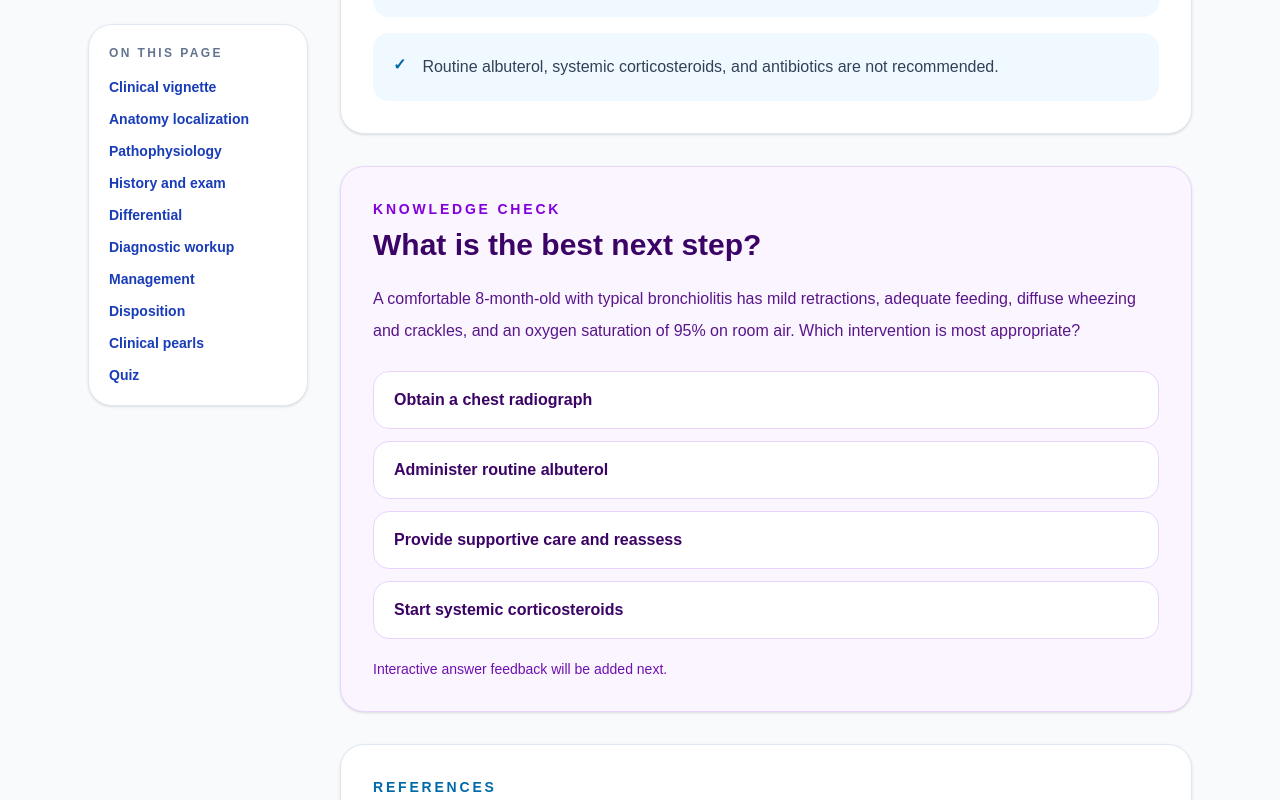
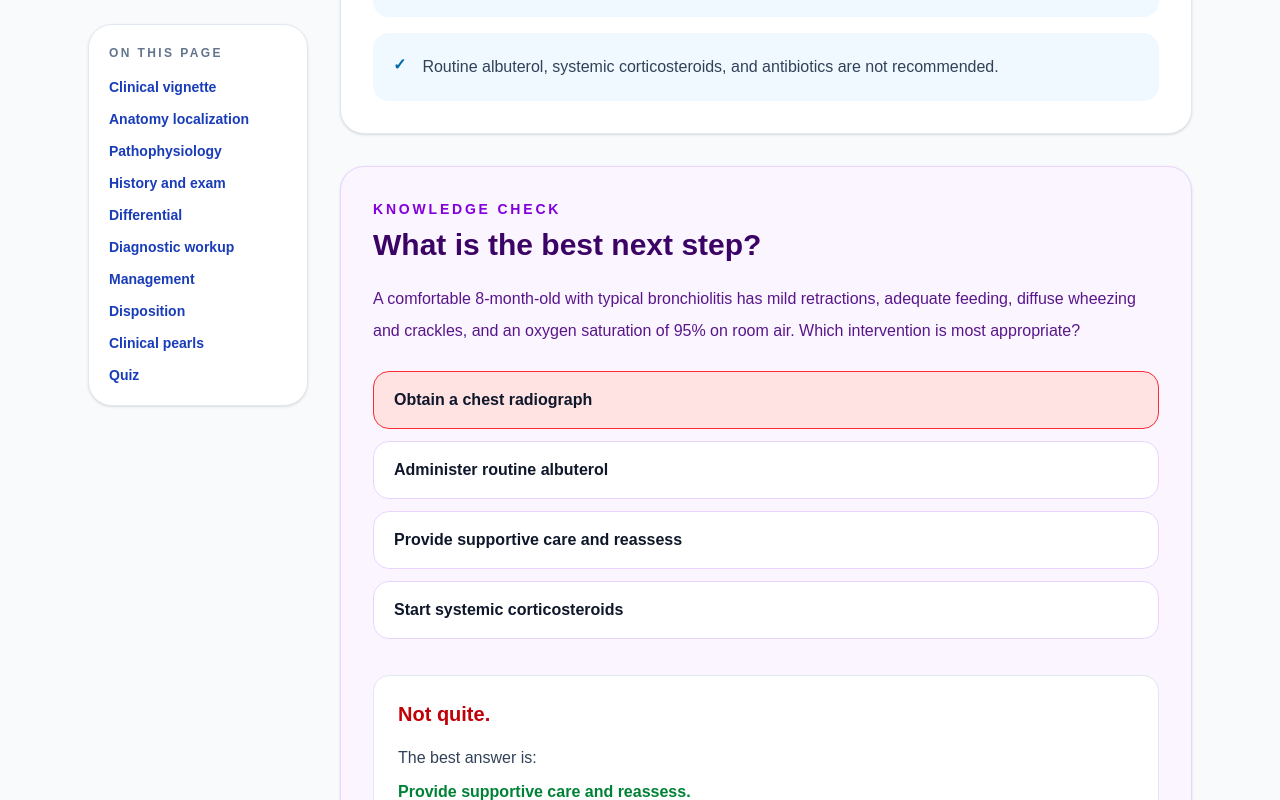
Before and after one commit to ChrisDobbinsMD/Pediatlas, a Next.js app: page /respiratory/lower-airway/bronchiolitis in a window 1280 px wide. Both pictures are taken after a click on the button "Obtain a chest radiograph". Shown: the part 5517-6317 px from the top of the page. Built offline with nearby package versions, Linux system fonts and the light colour scheme.

Commit message:
Created interactive bronchiolitis learning module

```diff
--- a/src/app/respiratory/lower-airway/bronchiolitis/page.tsx
+++ b/src/app/respiratory/lower-airway/bronchiolitis/page.tsx
@@ -1,3 +1,6 @@
+"use client";
+
+import { useState } from "react";
 import Link from "next/link";
 
 const clinicalPearls = [
@@ -20,6 +23,8 @@ const avoidRoutineUse = [
 ];
 
 export default function BronchiolitisPage() {
+  const [selectedAnswer, setSelectedAnswer] = useState<string | null>(null);
+
   return (
     <main className="min-h-screen bg-slate-50 text-slate-900">
       <header className="border-b border-sky-100 bg-gradient-to-b from-sky-100 to-white px-6 py-14">
@@ -467,11 +472,60 @@ export default function BronchiolitisPage() {
 ].map((answer) => (
   <button
     key={answer}
-                  className="rounded-2xl border border-purple-200 bg-white px-5 py-4 text-left font-semibold text-purple-950 transition hover:border-purple-400 hover:bg-purple-100"
+    onClick={() => setSelectedAnswer(answer)}
+    className={`rounded-2xl border px-5 py-4 text-left font-semibold transition
+      ${
+        selectedAnswer === answer
+          ? answer === "Provide supportive care and reassess"
+            ? "border-green-500 bg-green-100"
+            : "border-red-500 bg-red-100"
+          : "border-purple-200 bg-white hover:border-purple-400 hover:bg-purple-100"
+      }`}
   >
     {answer}
   </button>
 ))}
+{selectedAnswer && (
+  <div className="mt-6 rounded-2xl border border-slate-200 bg-white p-6">
+    {selectedAnswer === "Provide supportive care and reassess" ? (
+      <>
+        <h3 className="text-xl font-bold text-green-700">
+          Correct!
+        </h3>
+
+        <p className="mt-4 leading-7 text-slate-700">
+          This infant has uncomplicated bronchiolitis with adequate
+          oxygenation, feeding, and only mild work of breathing. Supportive
+          care and reassessment are appropriate.
+        </p>
+
+        <p className="mt-4 leading-7 text-slate-700">
+          Routine chest radiography, bronchodilators, and corticosteroids are
+          not recommended for typical bronchiolitis.
+        </p>
+      </>
+    ) : (
+      <>
+        <h3 className="text-xl font-bold text-red-700">
+          Not quite.
+        </h3>
+
+        <p className="mt-4 leading-7 text-slate-700">
+          The best answer is:
+        </p>
+
+        <p className="mt-2 font-bold text-green-700">
+          Provide supportive care and reassess.
+        </p>
+
+        <p className="mt-4 leading-7 text-slate-700">
+          Bronchiolitis management focuses on supportive care and severity
+          assessment rather than routine testing or medications.
+        </p>
+      </>
+    )}
+  </div>
+)}
             </div>
 
             <p className="mt-5 text-sm text-purple-800">
--- a/src/app/respiratory/lower-airway/page.tsx
+++ b/src/app/respiratory/lower-airway/page.tsx
@@ -156,10 +156,13 @@ export default function LowerAirwayPage() {
                   </div>
 
                   {isNext && (
-                    <button className="mt-auto pt-6 text-left font-semibold text-blue-800 hover:text-blue-600">
-                      Open bronchiolitis →
-                    </button>
-                  )}
+  <Link
+    href="/respiratory/lower-airway/bronchiolitis"
+    className="mt-auto pt-6 font-semibold text-blue-800 hover:text-blue-600"
+  >
+    Open bronchiolitis →
+  </Link>
+)}
                 </article>
               );
             })}
```
Lines whose indentation alone changed are shown as unchanged.
